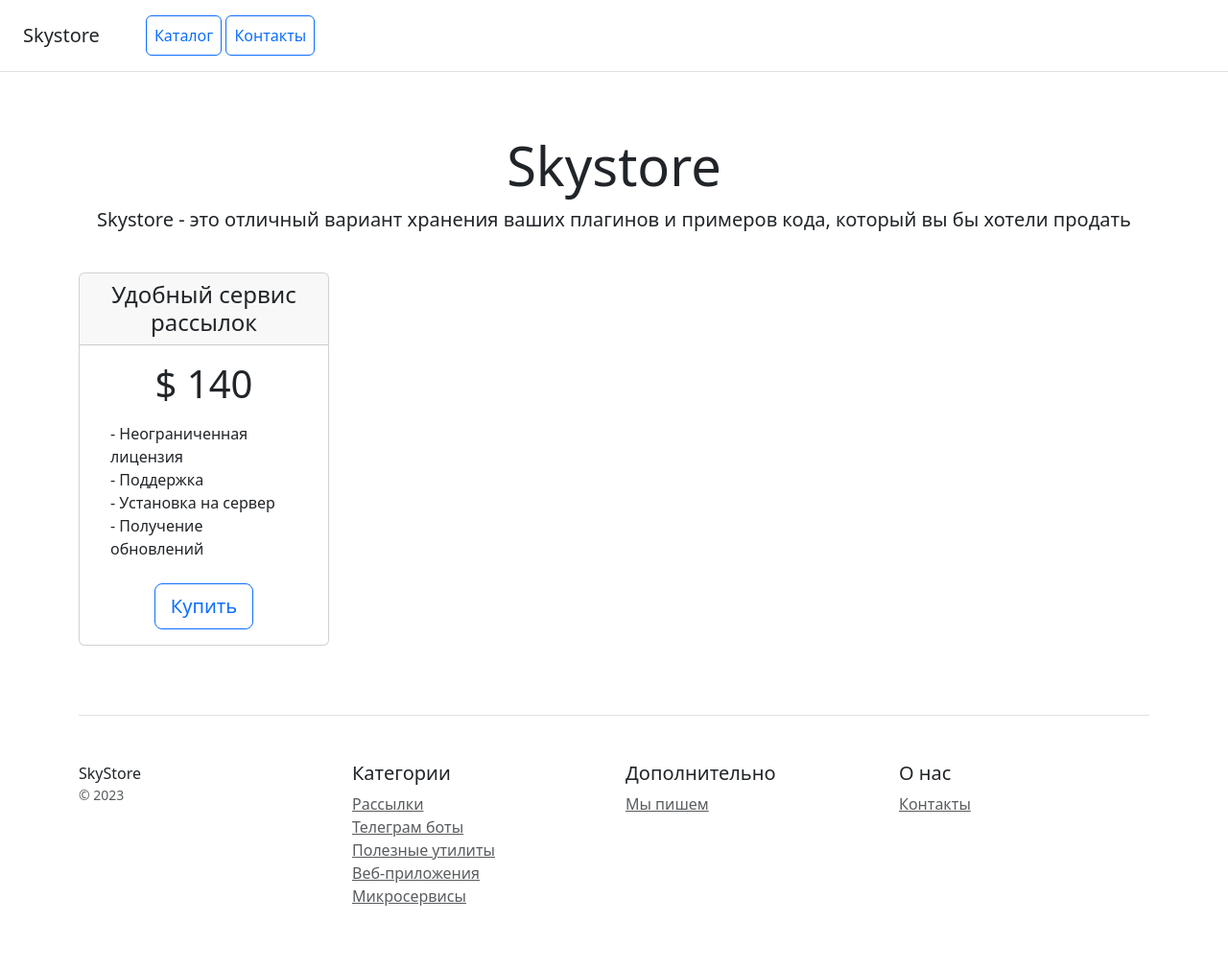
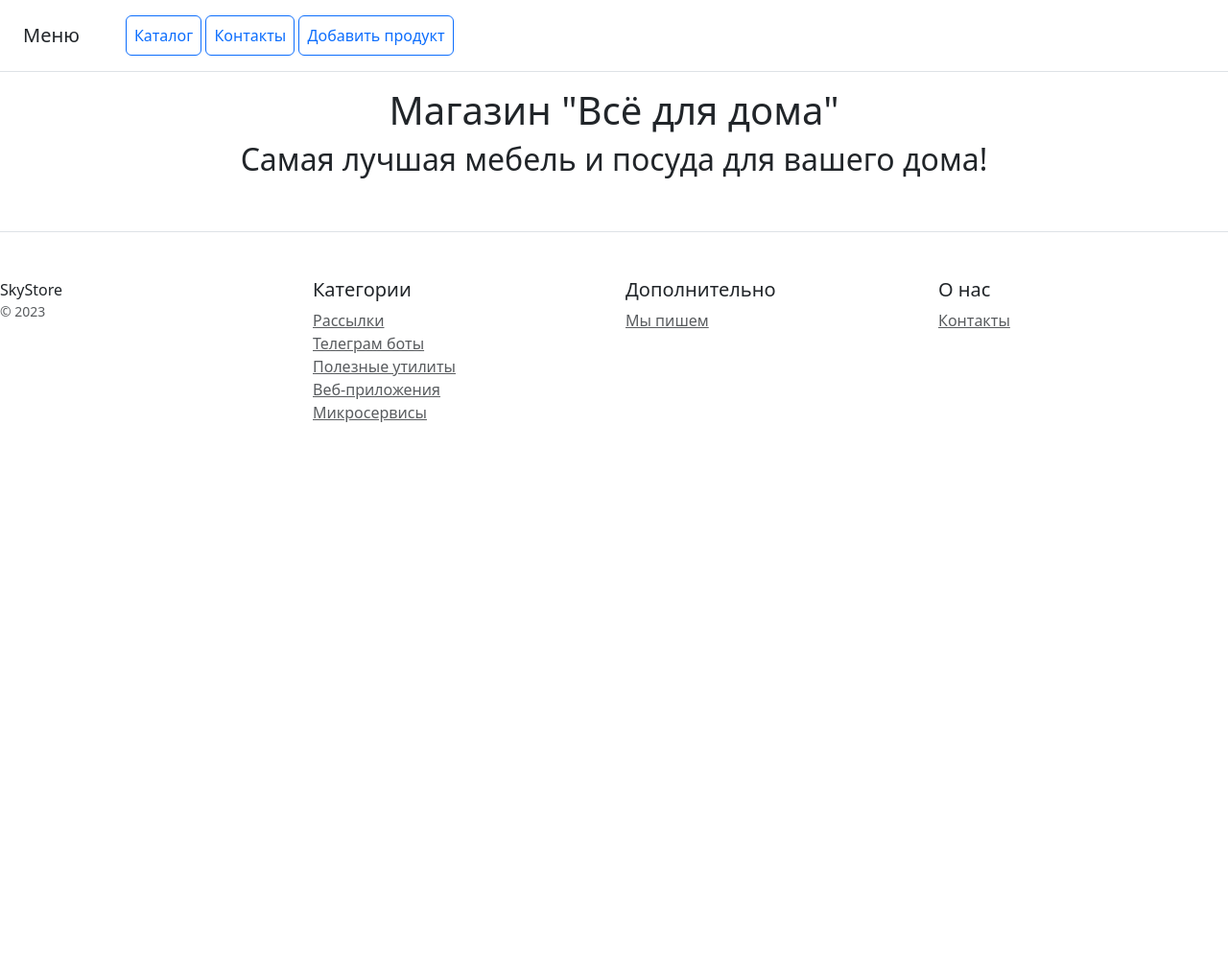
Before and after one commit to robineinbox/dz_19.2...22.1, a Django app: page / in a window 1280 px wide. Shown: the whole page at 96% size. After the commit the page ends 440 px from the top, so only its background shows below. Run offline with Django 4.2, Linux system fonts and the light colour scheme; data that the repository does not hold is empty; parts of the project's set-up code (start-up, migrations or seed data) failed here and were passed over; some libraries are stand-ins or nearby versions.

Commit message:
добавлены исправления

```diff
--- a/config/settings.py
+++ b/config/settings.py
@@ -56,7 +56,7 @@ ROOT_URLCONF = 'config.urls'
 TEMPLATES = [
     {
         'BACKEND': 'django.template.backends.django.DjangoTemplates',
-        'DIRS': [],
+        'DIRS': [BASE_DIR, 'templates'],
         'APP_DIRS': True,
         'OPTIONS': {
             'context_processors': [
--- a/data.json
+++ b/data.json
@@ -1,18 +1,24 @@
 [
   {
-    "model": "main.category",
+    "model": "main.product",
     "pk": 1,
     "fields": {
-      "name_category": "Мебель",
-      "category_description": "Качественная мебель"
+      "name_prod": "Мебель",
+      "price_prod": 5500,
+      "image": "/static/media/222.jpg",
+      "category": 1,
+      "description_prod": "Хорошая, удобная мебель"
     }
   },
   {
-    "model": "main.category",
+    "model": "main.product",
     "pk": 2,
     "fields": {
-      "name_category": "Посуда",
-      "category_description": "Хорошая посуда"
+      "name_prod": "Посуда",
+      "price_prod": 1350,
+      "image": "/static/media/111.jpg",
+      "category": 2,
+      "description_prod": "Качественная посуда"
     }
   }
 ]
--- a/main/models.py
+++ b/main/models.py
@@ -22,7 +22,6 @@ class Category(models.Model):
         verbose_name = 'категория'
         verbose_name_plural = 'категории'
 
-
 class Product(models.Model):
     name = models.CharField(max_length=100, verbose_name='наименование')
     description = models.TextField(verbose_name='описание', **NULLABLE)
@@ -39,7 +38,6 @@ class Product(models.Model):
         verbose_name = 'товар'
         verbose_name_plural = 'товары'
 
-
 class Contacts(models.Model):
     country = models.CharField(max_length=50, verbose_name='страна')
     city = models.CharField(max_length=50, verbose_name='город')
@@ -54,7 +52,6 @@ class Contacts(models.Model):
         verbose_name = 'контакт'
         verbose_name_plural = 'контакты'
 
-
 class YourModel(models.Model):
     unit_price = models.DecimalField(max_digits=10, decimal_places=2)
 
--- a/main/templates/base.html
+++ b/main/templates/main/base.html
@@ -8,39 +8,15 @@
 </head>
 <body>
 <div class="d-flex flex-column flex-md-row align-items-center p-3 px-md-4 mb-3 bg-white border-bottom box-shadow">
-    <h5 class="my-0 mr-md-auto font-weight-normal">Skystore</h5>
+    <h5 class="my-0 mr-md-auto font-weight-normal">Меню</h5>
     <nav class="ms-5">
         <a class="p-2 btn btn-outline-primary" href="/">Каталог</a>
         <a class="p-2 btn btn-outline-primary" href="/contacts/">Контакты</a>
+        <a class="p-2 btn btn-outline-primary" href="/great_prod/">Добавить продукт</a>
     </nav>
 </div>
-
-<div class="pricing-header px-3 py-3 pt-md-5 pb-md-4 mx-auto text-center">
-    <h1 class="display-4">Skystore</h1>
-    <p class="lead">Skystore - это отличный вариант хранения ваших плагинов и примеров кода, который вы бы хотели
-        продать</p>
-</div>
-
-<div class="container">
-    <div class="row text-center">
-        <div class="col-3">
-            <div class="card mb-4 box-shadow">
-                <div class="card-header">
-                    <h4 class="my-0 font-weight-normal">Удобный сервис рассылок</h4>
-                </div>
-                <div class="card-body">
-                    <h1 class="card-title pricing-card-title">$ 140</h1>
-                    <ul class="list-unstyled mt-3 mb-4 text-start m-3">
-                        <li>- Неограниченная лицензия</li>
-                        <li>- Поддержка</li>
-                        <li>- Установка на сервер</li>
-                        <li>- Получение обновлений</li>
-                    </ul>
-                    <button type="button" class="btn btn-lg btn-block btn-outline-primary">Купить</button>
-                </div>
-            </div>
-        </div>
-    </div>
+{% block content %}
+{% endblock %}
 
     <footer class="pt-4 my-md-5 pt-md-5 border-top">
         <div class="row">
--- a/main/templates/index.html
+++ b/main/templates/main/index.html
@@ -1,13 +1,10 @@
 {% extends 'main/base.html' %}
-
-    {% block content%}
+{% block content%}
     <div class="row text-center">
-
         <div>
             <h1>Магазин "Всё для дома"</h1>
             <h2>Самая лучшая мебель и посуда для вашего дома!</h2>
         </div>
-
     {% for object in object_list %}
         <div class="col-3">
             <div class="card mb-4 box-shadow">
@@ -15,10 +12,10 @@
                     <div class="card-body">
                         <h3 class="card-title">{{ object.name_prod }}</h3>
                         <h4 class="card-title pricing-card-title">{{ object.price_prod }} руб.</h4>
-                        <img src="media/333.jpg" alt="Card image">
+                        <img src="{{ object.image }}" alt="Card image">
                         <p class="card-text">
-                        <p class="card-text">{{ product.name }}</p>
-            <p class="card-text">{{ product.description|truncatechars:100 }}</p> <!-- ограничиваем описание до 100 символов -->
+                            <p class="card-text">{{ object.category.name_category }}</p>
+                            <p class="card-text">{{ object.description_prod|truncatechars:100 }}</p> <!-- ограничиваем описание до 100 символов -->
                             {{ object.description_prod }}
                         </p>
                         <a href="{% url 'product' object.id %}" class="btn btn-primary">Купить</a>
@@ -28,8 +25,8 @@
         </div>
         {% if forloop.counter|divisibleby:"4" and not forloop.last %}
             </div>
-    <div class="row text-center">
+            <div class="row text-center">
         {% endif %}
     {% endfor %}
     </div>
-    {% endblock %}
+{% endblock %}
--- a/main/templates/product.html
+++ b/main/templates/main/product.html
@@ -7,6 +7,7 @@
             <!-- Левая часть с изображением -->
             <div class="col-md-4">
                 <img src="media/333.jpg" alt="Изображение товара" class="img-fluid">
+                <img src="{% media_url 'images/333.jpg' %}" alt="Image">
             </div>
 
             <!-- Правая часть с информацией о товаре -->
--- a/main/urls.py
+++ b/main/urls.py
@@ -2,9 +2,10 @@
 from . import views
 
 urlpatterns = [
-    path('', views.home, name='home'),
+    path('', views.index, name='home'),
     path('contact/', views.contact, name='contact'),
     path('contacts/', views.contacts, name='contacts'),
     path('product/<int:product_id>/', views.product, name='product'),
     path('great_prod/', views.great_prod, name='great_prod'),
+
 ]
--- a/main/views.py
+++ b/main/views.py
@@ -2,11 +2,12 @@ from django.shortcuts import render, get_object_or_404
 from datetime import datetime
 from main.models import Product
 
+
 def home(request):
-    return render(request, 'base.html')
+    return render(request, 'main/base.html')
 
 def contact(request):
-    return render(request, 'contact.html')
+    return render(request, 'main/contact.html')
 
 def index(request):
     cat_list = Product.objects.all()
@@ -22,7 +23,7 @@ def contacts(request):
         phone = request.POST.get('phone')
         message = request.POST.get('message')
         print(name, phone, message)
-    return render(request, 'contact.html')
+    return render(request, 'main/contact.html')
 
 def product(request, product_id):
     """представление страницы main/product.html для каждого продукта"""
```
Also changed, not shown: main/templates/main/contact.html (renamed from main/templates/contact.html), main/templates/main/great_prod.html (renamed from main/templates/great_prod.html), static/media/111.jpg (renamed from media/111.jpg), static/media/222.jpg (renamed from media/222.jpg), static/media/333jpg.jpg (renamed from media/333jpg.jpg).
